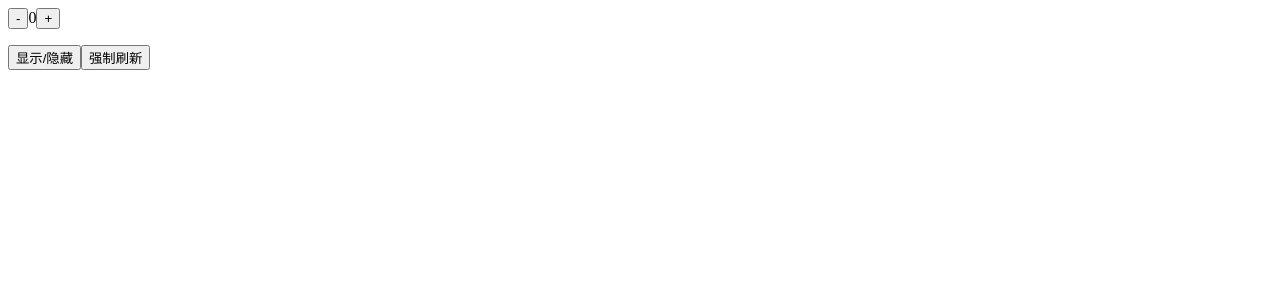
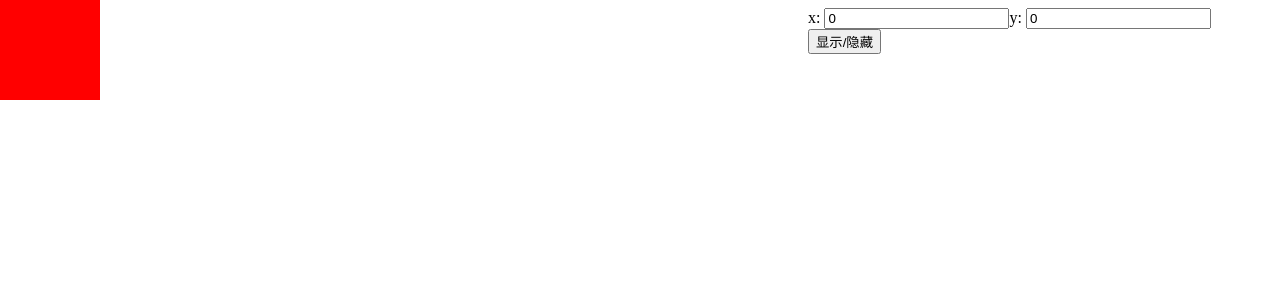
Before and after one commit to Joruno-w/react, a React (Create React App) app: page / in a window 1280 px wide. Shown: the top 300 px of the page. Built offline with nearby package versions, Linux system fonts and the light colour scheme.

Commit message:
useEffect

```diff
--- a/src/App.js
+++ b/src/App.js
@@ -1,31 +1,72 @@
-import React, {useState} from 'react';
+import React, {useState, useEffect} from 'react';
+
+const divRef = React.createRef();
+window.timer = null;
+
+function stop() {
+    clearInterval(window.timer);
+    window.timer = null;
+}
+
+function Move(props) {
+    useEffect(() => {
+        stop();
+        const div = divRef.current;
+        let curTime = 0;
+        let disX = props.left / 100;
+        let disY = props.top / 100;
+        window.timer = setInterval(() => {
+            curTime++;
+            const newLeft = curTime * disX;
+            const newTop = curTime * disY;
+            div.style.left = newLeft + 'px';
+            div.style.top = newTop + 'px';
+            if (curTime === 100) {
+                stop()
+            }
+        }, 1000);
+        return stop;
+    });
+    return (
+        <div ref={divRef} style={{
+            width: 100,
+            height: 100,
+            background: 'red',
+            position: 'fixed',
+            left: 0,
+            top: 0
+        }}></div>
+    )
+}
 
 function App(props) {
-    const [visible, setVisible] = useState(true);
-    const [n, setN] = useState(0);
-    const [,forceUpdate] = useState({});
+    const [position, setPosition] = useState({
+        x: 0,
+        y: 0
+    });
+    const [visible,setVisible] = useState(true);
     return (
         <div>
-            {visible && (<>
-                <button onClick={() => {
-                    setN(n - 1);
-                }}>-
-                </button>
-                <span>{n}</span>
-                <button onClick={() => {
-                    setN(n + 1);
-                }}>+
-                </button>
-            </>)}
-            <p>
-                <button onClick={() => {
+            {visible && <Move left={position.x} top={position.y}/>}
+            <div style={{
+                marginLeft: '800px'
+            }}>
+                x: <input type="number" value={position.x} onChange={e => {
+                setPosition({
+                    ...position,
+                    x: parseInt(e.target.value)
+                })
+            }}/>
+                y: <input type="number" value={position.y} onChange={e => {
+                setPosition({
+                    ...position,
+                    y: parseInt(e.target.value)
+                })
+            }}/>
+                <button onClick={()=>{
                     setVisible(!visible);
-                }}>显示/隐藏
-                </button>
-                <button onClick={()=>{
-                    forceUpdate({});
-                }}>强制刷新</button>
-            </p>
+                }}>显示/隐藏</button>
+            </div>
         </div>
     );
 }
```
